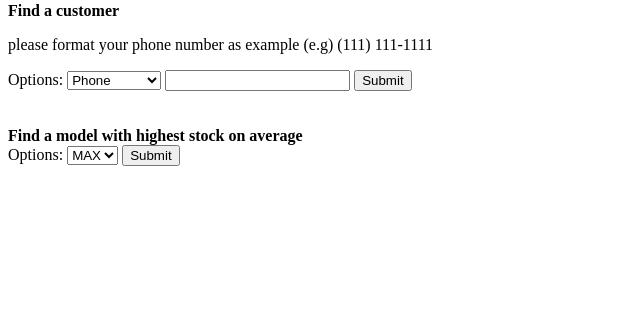
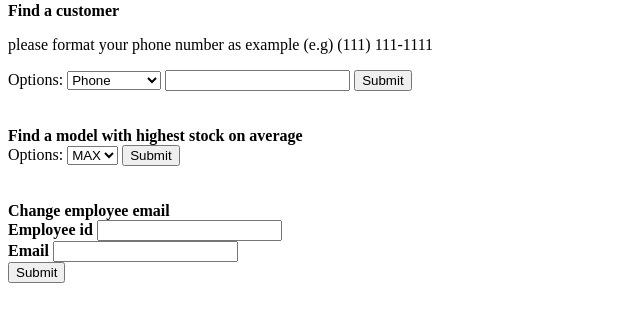
Before and after one commit to clarissaudrey/car-database, a PHP site: page /IT.php in a window 1280 px wide. Shown: the part 199-521 px from the top of the page, without its empty margins (0-640 px from the left). Run offline with PHP 8.4, Linux system fonts and the light colour scheme.

Commit message:
Update IT.php
allowed sales people to update email address of employees

```diff
--- a/TrueFinal/IT.php
+++ b/TrueFinal/IT.php
@@ -42,6 +42,15 @@ Options: <select name='option'>
 <input type='submit' name='submit'/>
 </form>
 
+<br>    </br>
+<b>Change employee email<b>
+    <form action="ChangeEmail(Update).php" method="POST">
+        <label for=eid>Employee id</label>
+        <input type="number" name="eid" id="eid"><br/>
+        <label for="email">Email</label>
+        <input type= "email" name="email" id="email"><br/>
+        <input type="submit" value="Submit">
+    </form>
 
 </body>
 </html>
```
